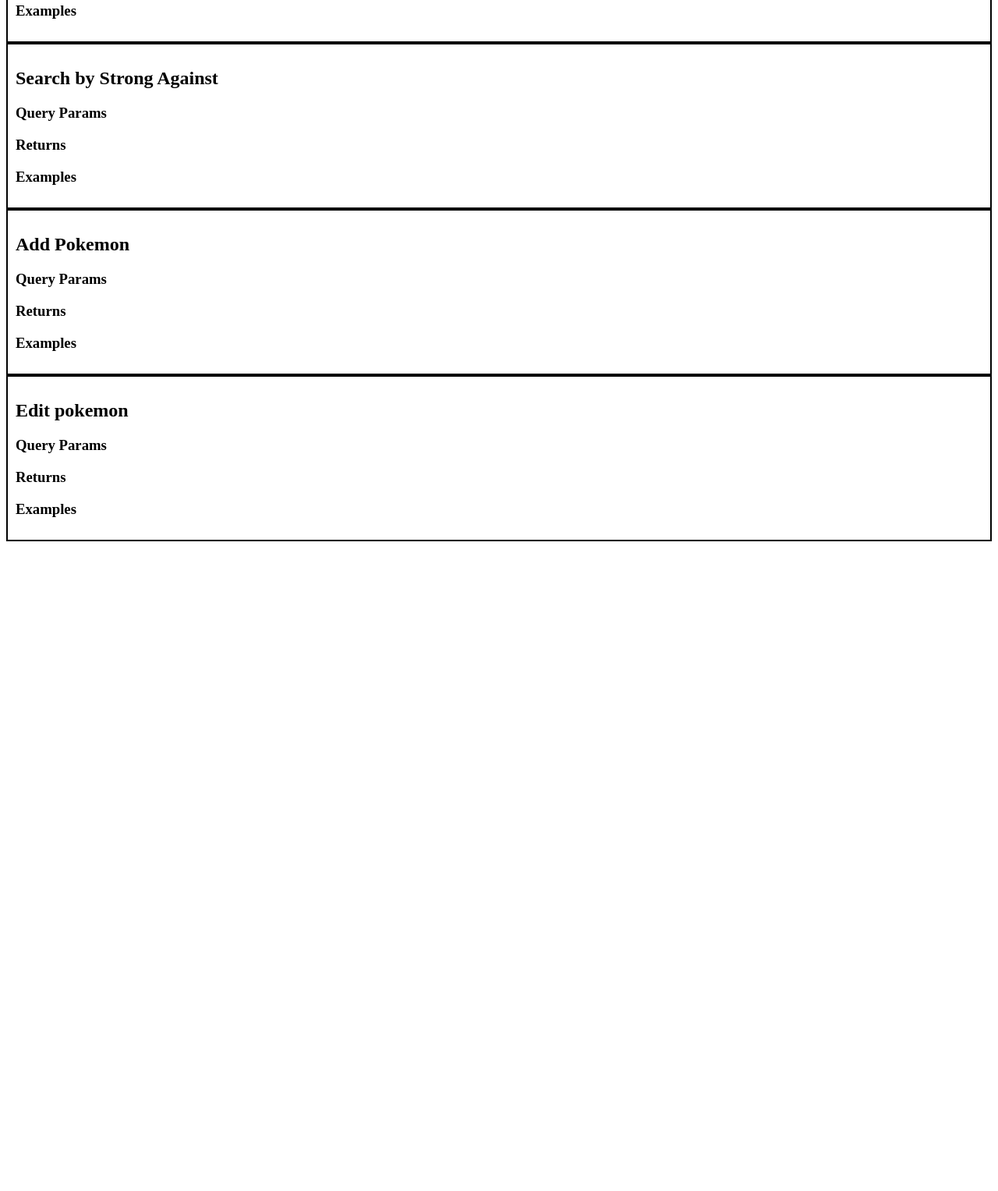
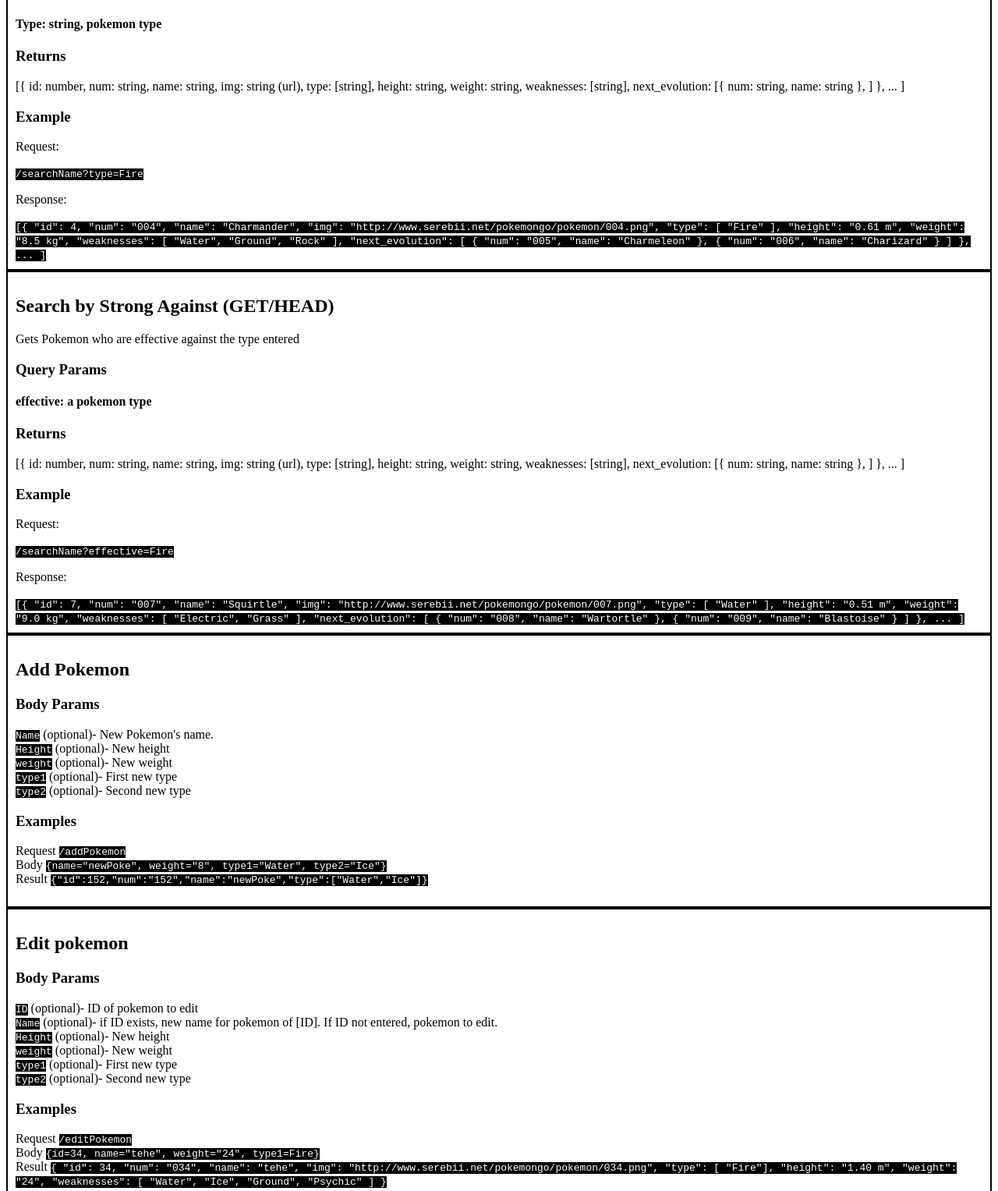
Before and after one commit to ses011/PokemonAPI, a website: page client/documentation.html in a window 1280 px wide. Shown: the part 918-2445 px from the top of the page at 78% size. Before the commit the page ends 1620 px from the top, so only its background shows below. Drawn offline with Linux system fonts and the light colour scheme.

Commit message:
Finish documentation

```diff
--- a/client/documentation.html
+++ b/client/documentation.html
@@ -27,32 +27,44 @@
               },
             ]
           }]</code>
-        <h3>Examples</h3>
+        <h3>Example</h3>
         <p>Request: </p><code>/getAll</code>
         <p>Response: </p>
         <code>[ {
-            id: number,
-            num: string,
-            name: string,
-            img: string (url),
-            type: [string],
-            height: string,
-            weight: string,
-            weaknesses": [string],
-            next_evolution": [
-              {
-                num: string,
-                name: string
-              }
-              ]
-          }, ... ]</code>
+            "id": 1,
+            "num": "001",
+            "name": "Bulbasaur",
+            "img": "http://www.serebii.net/pokemongo/pokemon/001.png",
+            "type": [
+                "Grass",
+                "Poison"
+            ],
+            "height": "0.71 m",
+            "weight": "6.9 kg",
+            "weaknesses": [
+                "Fire",
+                "Ice",
+                "Flying",
+                "Psychic"
+            ],
+            "next_evolution": [
+                {
+                    "num": "002",
+                    "name": "Ivysaur"
+                },
+                {
+                    "num": "003",
+                    "name": "Venusaur"
+                }
+            ]
+        }, ... ]</code>
     </section>
     <section>
         <h2>Search by Name (GET/HEAD)</h2>
         <h3>Query Params</h3>
-        <h4></h4>
+        <h4>Name: String, pokemon name</h4>
         <h3>Returns</h3>
-        <h3>Examples</h3>
+        <h3>Example</h3>
         <p>Request: </p><code>/searchName?name=bulbasaur</code>
         <p>Response: </p>
         <code>[{
@@ -74,26 +86,153 @@
     <section>
         <h2>Search by Type (GET/HEAD)</h2>
         <h3>Query Params</h3>
+        <h4>Type: string, pokemon type</h4>
         <h3>Returns</h3>
-        <h3>Examples</h3>
+        [{
+            id: number,
+            num: string,
+            name: string,
+            img: string (url),
+            type: [string],
+            height: string,
+            weight: string,
+            weaknesses: [string],
+            next_evolution: [{
+                num: string,
+                name: string
+              },
+            ]
+          }, ... ]
+        <h3>Example</h3>
+        <p>Request: </p><code>/searchName?type=Fire</code>
+        <p>Response: </p>
+        <code>[{
+            "id": 4,
+            "num": "004",
+            "name": "Charmander",
+            "img": "http://www.serebii.net/pokemongo/pokemon/004.png",
+            "type": [
+                "Fire"
+            ],
+            "height": "0.61 m",
+            "weight": "8.5 kg",
+            "weaknesses": [
+                "Water",
+                "Ground",
+                "Rock"
+            ],
+            "next_evolution": [
+                {
+                    "num": "005",
+                    "name": "Charmeleon"
+                },
+                {
+                    "num": "006",
+                    "name": "Charizard"
+                }
+            ]
+        }, ... ]
+        </code>
     </section>
     <section>
-        <h2>Search by Strong Against</h2>
+        <h2>Search by Strong Against (GET/HEAD)</h2>
+        <p>Gets Pokemon who are effective against the type entered</p>
         <h3>Query Params</h3>
+        <h4>effective: a pokemon type</h4>
         <h3>Returns</h3>
-        <h3>Examples</h3>
+        [{
+            id: number,
+            num: string,
+            name: string,
+            img: string (url),
+            type: [string],
+            height: string,
+            weight: string,
+            weaknesses: [string],
+            next_evolution: [{
+                num: string,
+                name: string
+              },
+            ]
+          }, ... ]
+        <h3>Example</h3>
+        <p>Request: </p><code>/searchName?effective=Fire</code>
+        <p>Response: </p>
+        <code>[{
+            "id": 7,
+            "num": "007",
+            "name": "Squirtle",
+            "img": "http://www.serebii.net/pokemongo/pokemon/007.png",
+            "type": [
+                "Water"
+            ],
+            "height": "0.51 m",
+            "weight": "9.0 kg",
+            "weaknesses": [
+                "Electric",
+                "Grass"
+            ],
+            "next_evolution": [
+                {
+                    "num": "008",
+                    "name": "Wartortle"
+                },
+                {
+                    "num": "009",
+                    "name": "Blastoise"
+                }
+            ]
+        }, ... ]
+        </code>
     </section>
     <section>
         <h2>Add Pokemon</h2>
-        <h3>Query Params</h3>
-        <h3>Returns</h3>
+        <h3>Body Params</h3>
+        <p>
+            <code>Name</code> (optional)- New Pokemon's name.<br>
+            <code>Height</code> (optional)- New height<br>
+            <code>weight</code> (optional)- New weight<br>
+            <code>type1</code> (optional)- First new type<br>
+            <code>type2</code> (optional)- Second new type<br>
+        </p>
         <h3>Examples</h3>
+        <p>
+            Request <code>/addPokemon</code><br>
+            Body <code>{name="newPoke", weight="8", type1="Water", type2="Ice"}</code><br>
+            Result <code> {"id":152,"num":"152","name":"newPoke","type":["Water","Ice"]}</code>
+        </p>
     </section>
     <section>
         <h2>Edit pokemon</h2>
-        <h3>Query Params</h3>
-        <h3>Returns</h3>
+        <h3>Body Params</h3>
+        <p>
+            <code>ID</code> (optional)- ID of pokemon to edit<br>
+            <code>Name</code> (optional)- if ID exists, new name for pokemon of [ID]. If ID not entered, pokemon to edit.<br>
+            <code>Height</code> (optional)- New height<br>
+            <code>weight</code> (optional)- New weight<br>
+            <code>type1</code> (optional)- First new type<br>
+            <code>type2</code> (optional)- Second new type<br>
+        </p>
         <h3>Examples</h3>
+        <p>
+            Request <code>/editPokemon</code><br>
+            Body <code>{id=34, name="tehe", weight="24", type1=Fire}</code><br>
+            Result <code> {
+                "id": 34,
+                "num": "034",
+                "name": "tehe",
+                "img": "http://www.serebii.net/pokemongo/pokemon/034.png",
+                "type": [ "Fire"],
+                "height": "1.40 m",
+                "weight": "24",
+                "weaknesses": [
+                  "Water",
+                  "Ice",
+                  "Ground",
+                  "Psychic"
+                ]
+              }</code>
+        </p>
     </section>
 </body>
 </html>
--- a/client/style.css
+++ b/client/style.css
@@ -1,6 +1,6 @@
-/* body {
-    text-align: center;
-} */
+body {
+    color: black;
+}
 
 section {
     border: 2px black solid;
```
